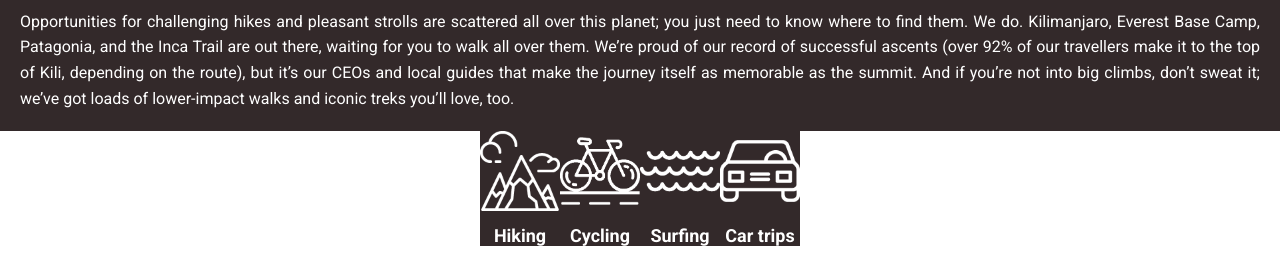
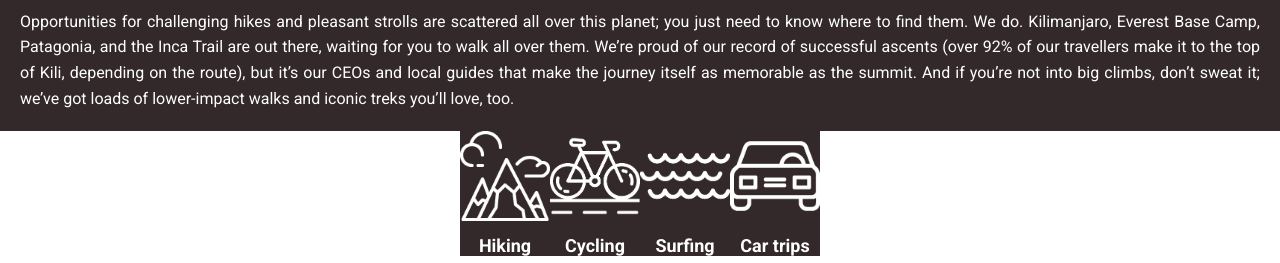
Before and after one commit to EliskaBor/1_projekt, a plain HTML site: page index.html in a window 1280 px wide. Shown: the part 1400-1663 px from the top of the page. Drawn offline with Linux system fonts and the light colour scheme.

Commit message:
Update style.css

```diff
--- a/style.css
+++ b/style.css
@@ -174,7 +174,7 @@ body {
   display: flex;
   justify-content: space-between;
   flex-wrap: wrap;
-  max-width: 25%;
+  max-width: 360px;
 }
 
 .image-container {
```
